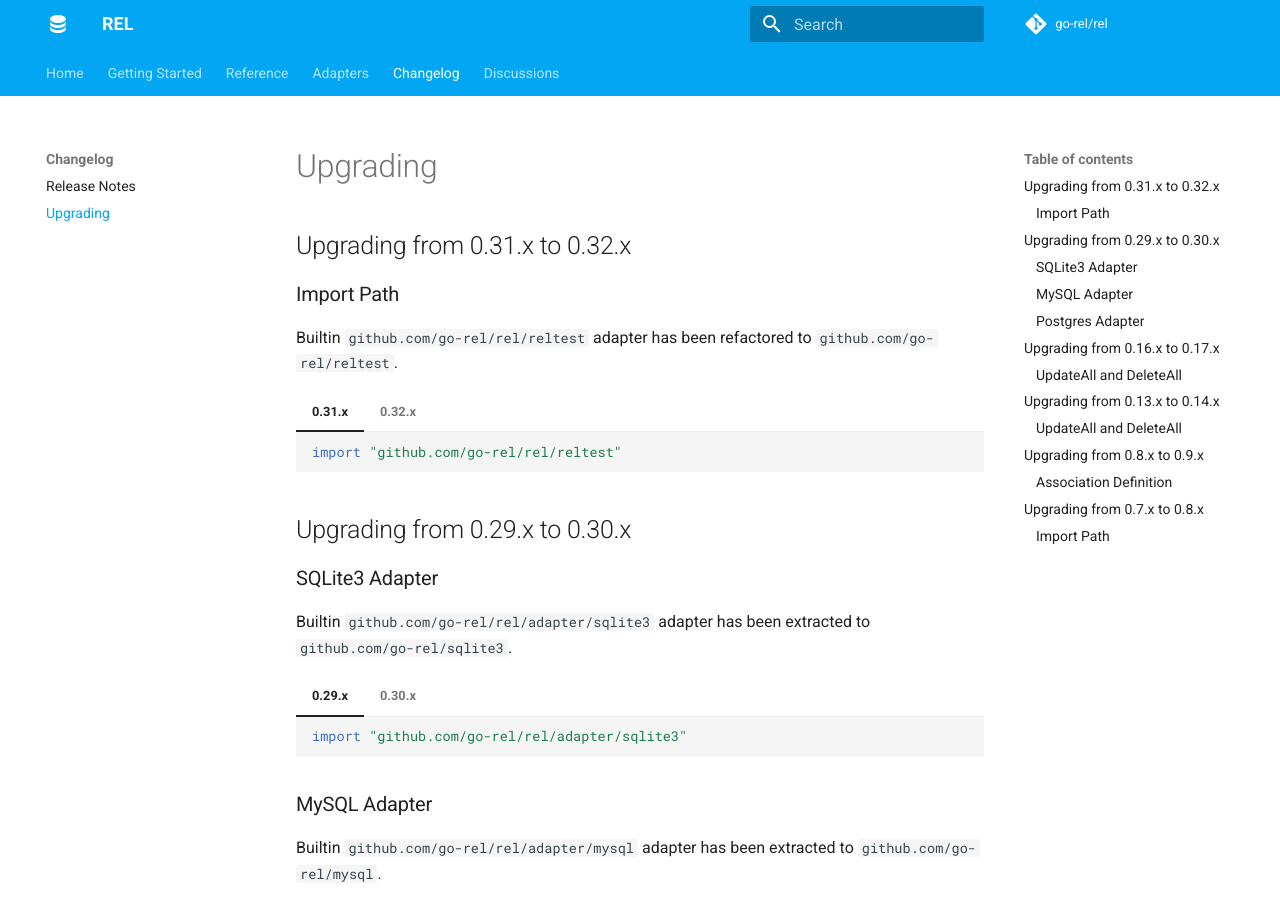
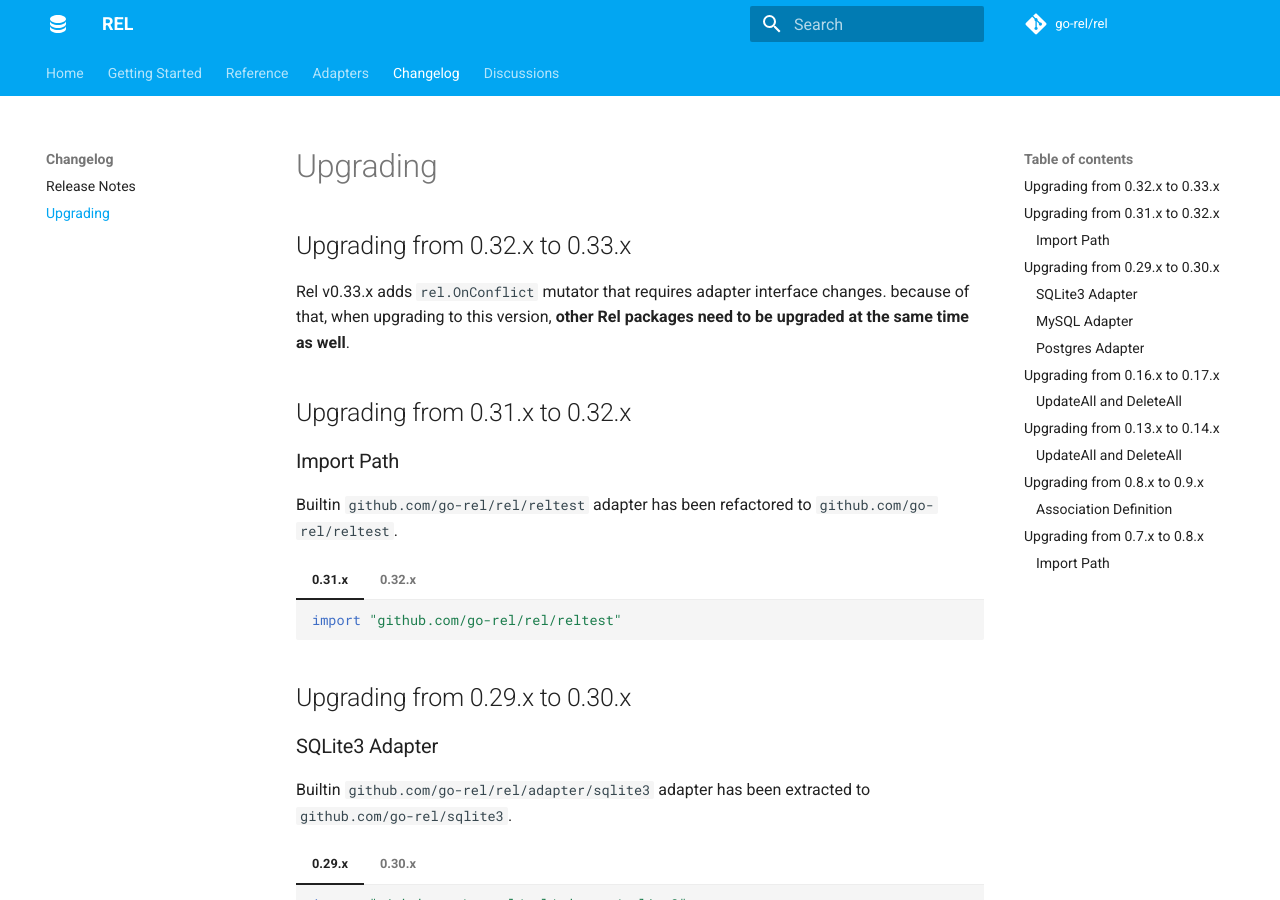
Before and after one commit to go-rel/doc, an MkDocs documentation site: the page built from docs/changelog/upgrading.md, in a window 1280 px wide and 900 px high. Built offline with MkDocs 1.6.1 and Material for MkDocs 9.7.7, drawn with Linux system fonts in a browser that asks for light colours; comment, search, counter and statistics services are not loaded.

Commit message:
Add upgrade notice (#47)

```diff
--- a/docs/changelog/upgrading.md
+++ b/docs/changelog/upgrading.md
@@ -1,4 +1,8 @@
 # Upgrading
+
+## Upgrading from 0.32.x to 0.33.x
+
+Rel v0.33.x adds `rel.OnConflict` mutator that requires adapter interface changes. because of that, when upgrading to this version, **other Rel packages need to be upgraded at the same time as well**.
 
 ## Upgrading from 0.31.x to 0.32.x
 
```
